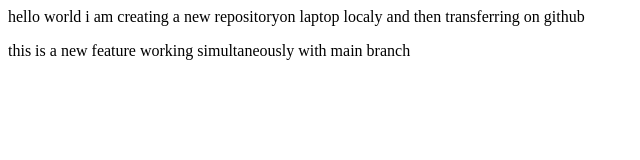
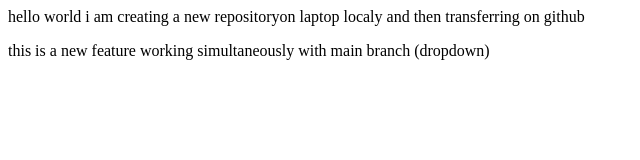
Before and after one commit to ER-AVESH/LOCALREPO, a plain HTML site: page index.html in a window 1280 px wide. Shown: the full height of the page, 0-640 px from the left. Drawn offline with Linux system fonts and the light colour scheme.

```diff
--- a/index.html
+++ b/index.html
@@ -1,4 +1,4 @@
 <p>hello world
     i am creating a new repositoryon laptop localy and then transferring on github
 </p>
-<p>this is a new feature working simultaneously with main branch</p>
+<p>this is a new feature working simultaneously with main branch (dropdown)</p>
```
